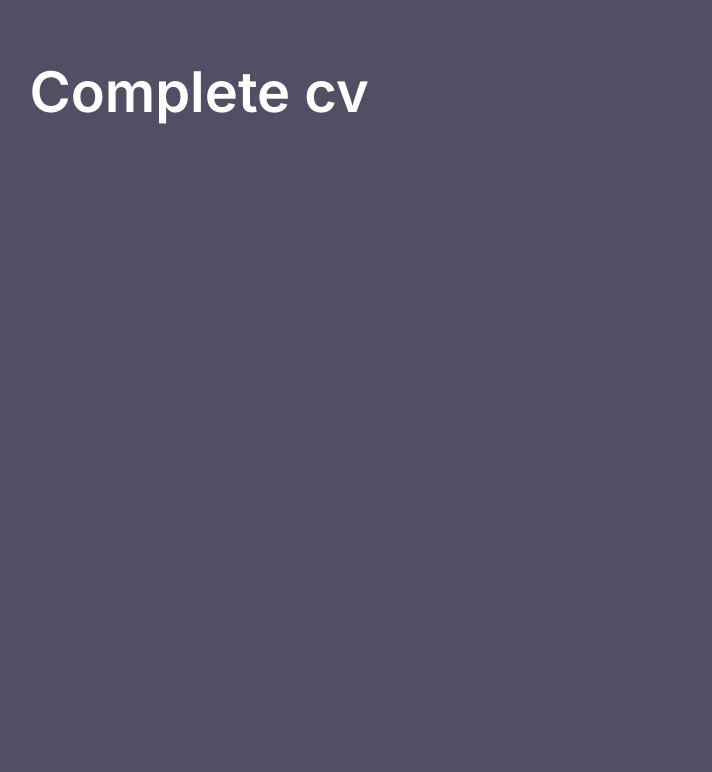
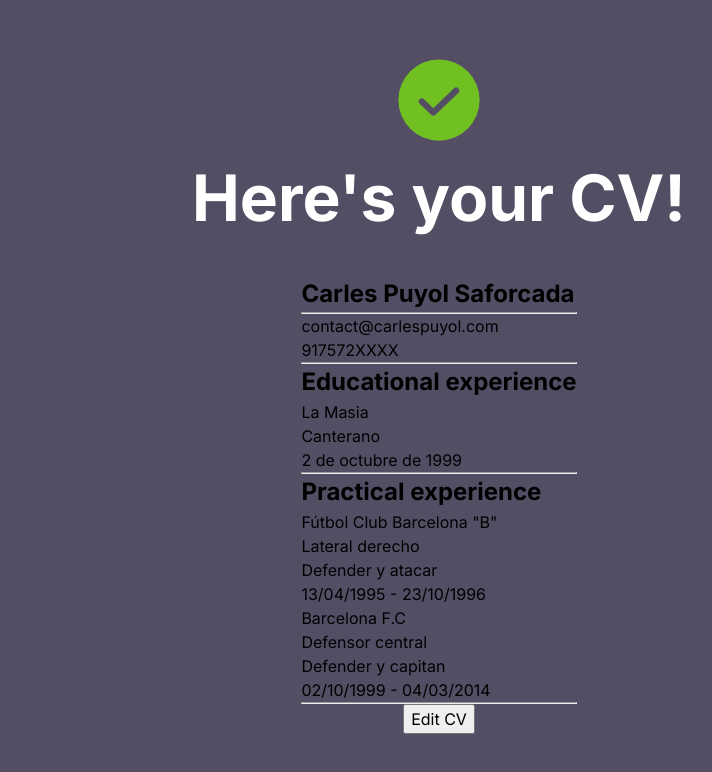
Before and after one commit to BenjaminFrias/cv-maker, a React (Vite) app: page / in a window 1280 px wide. Both pictures are taken after typing "Sample", "Sample", "name@example.com", "Sample", "Sample", "Sample" into the empty fields and a click on the button "Submit CV". Shown: the top 772 px of the page, without its empty margins (201-913 px from the left). Built offline with nearby package versions, Linux system fonts and the light colour scheme.

Commit message:
add cv result component

```diff
--- a/src/App.jsx
+++ b/src/App.jsx
@@ -1,7 +1,7 @@
 // import { useState } from 'react'
 import { useState } from 'react';
 import './App.css'
-
+import ShowPage from './components/ShowPage';
 import InputPage from './components/InputPage';
 
 function App() {
@@ -15,7 +15,7 @@
   if (currentPage === "editPage") {
     return <InputPage handlePageChangeClick={() => togglePage("showPage")}/>
   } else if (currentPage === "showPage") {
-    return <h1>Complete cv</h1>
+    return <ShowPage/>
   }
 }
 
--- a/src/assets/PlusCircleIcon.jsx
+++ b/src/assets/PlusCircleIcon.jsx
@@ -1,6 +1,6 @@
 function PlusCircleIcon() {
 return (
-    <svg xmlns="http://www.w3.org/2000/svg"viewBox="0 0 24 24" fill="none" stroke="currentColor" stroke-width="2" stroke-linecap="round" stroke-linejoin="round" class="feather feather-plus-circle">
+    <svg xmlns="http://www.w3.org/2000/svg" viewBox="0 0 24 24" fill="none" stroke="currentColor" strokeWidth="2" strokeLinecap="round" strokeLinejoin="round" className="plus-circle-icon">
         <circle cx="12" cy="12" r="10"></circle>
         <line x1="12" y1="8" x2="12" y2="16"></line><line x1="8" y1="12" x2="16" y2="12"></line>
     </svg>
--- /dev/null
+++ b/src/components/CvResult.jsx
@@ -0,0 +1,47 @@
+function CvResult() {
+    return <>
+        <div className="cv-result">
+            <h2>Carles Puyol Saforcada</h2>
+            <hr/>
+            <div className="general-info-container">
+                <p className="email">contact@carlespuyol.com</p>
+                <p className="phone">917572XXXX</p>
+            </div>
+            <hr/>
+
+            <div className="section-container">
+                <h2>Educational experience</h2>
+
+                <div className="section">
+                    <p className="school-name">La Masia</p>
+                    <p className="title-of-study">Canterano</p>
+                    <p className="date">2 de octubre de 1999</p>
+                </div>
+            </div>
+            <hr/>
+
+            <div className="section-container">
+                <h2>Practical experience</h2>
+
+                <div className="section">
+                    <p className="company-name">Fútbol Club Barcelona "B"</p>
+                    <p className="position-title">Lateral derecho</p>
+                    <p className="main-responsabilities">Defender y atacar</p>
+                    <p className="date">13/04/1995 - 23/10/1996</p>
+                </div>
+
+                <div className="section">
+                    <p className="company-name">Barcelona F.C</p>
+                    <p className="position-title">Defensor central</p>
+                    <p className="main-responsabilities">Defender y capitan</p>
+                    <p className="date">02/10/1999 - 04/03/2014</p>
+                </div>
+            </div>
+            <hr/>
+        </div>
+
+        <button type="button">Edit CV</button>
+    </>
+}
+
+export default CvResult;
```
